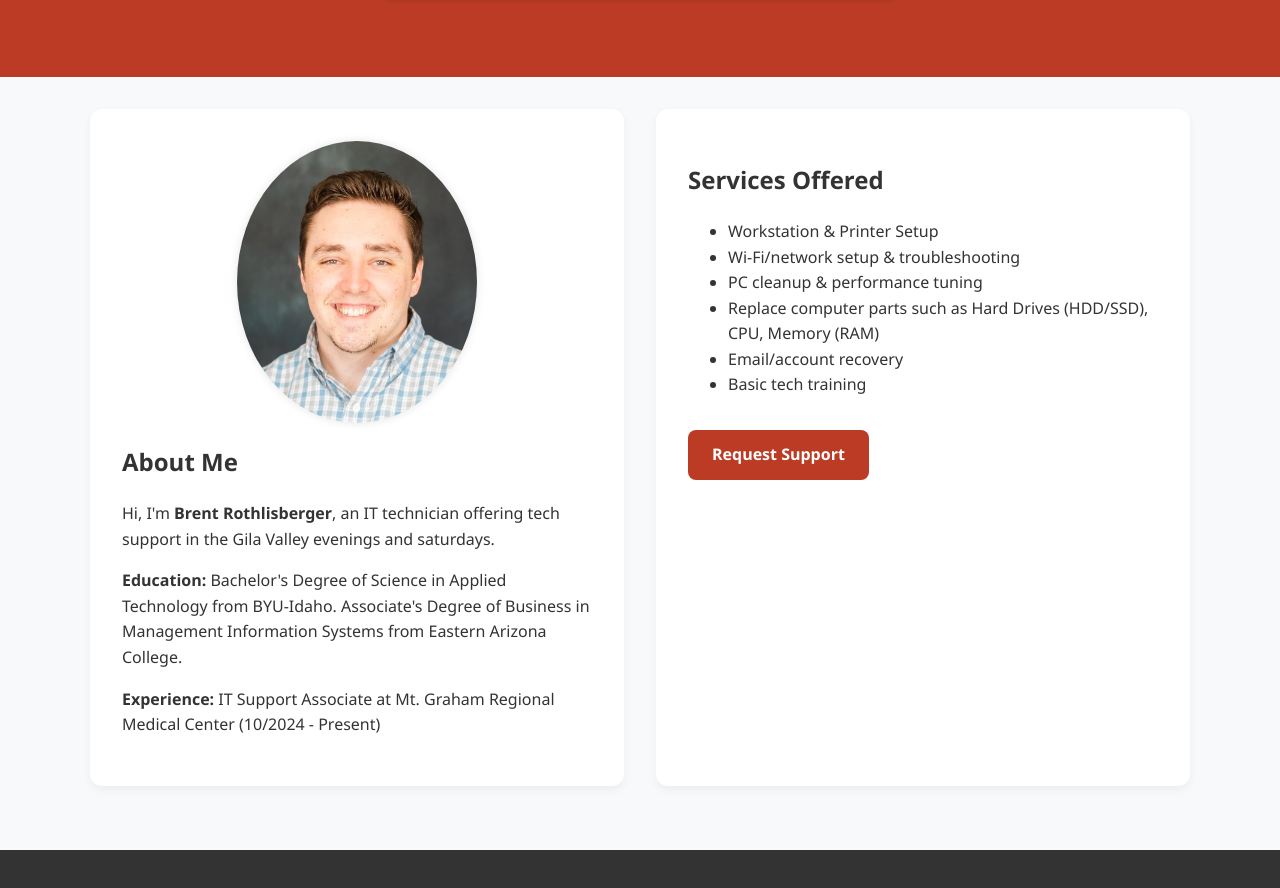
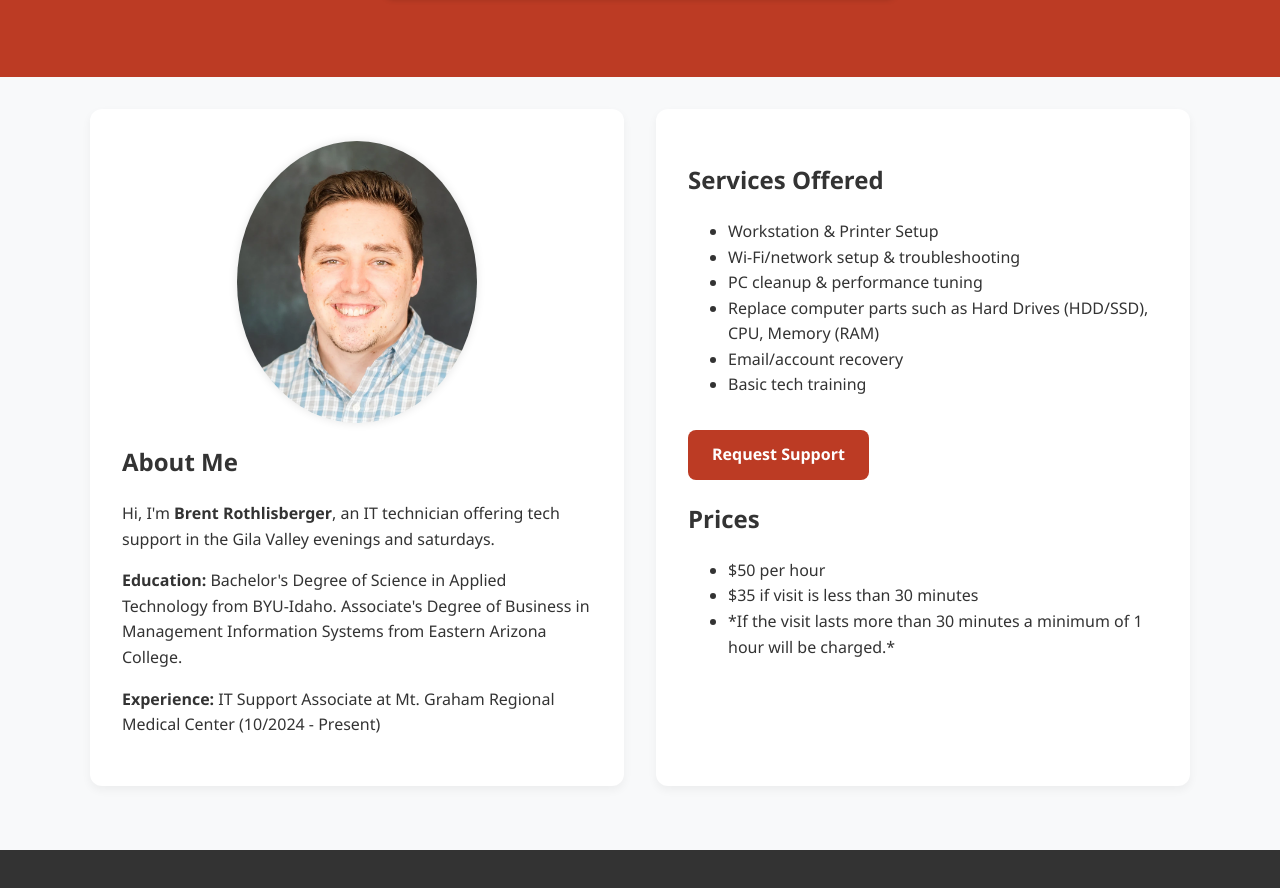
Before and after one commit to brrennnnt/redhillstech, a plain HTML site: page index.html in a window 1280 px wide. Shown: the part 198-1086 px from the top of the page. Drawn offline with Linux system fonts and the light colour scheme.

Commit message:
Update index.html
prices added

```diff
--- a/index.html
+++ b/index.html
@@ -35,6 +35,12 @@
         <li>Basic tech training</li>
       </ul>
       <a href="contact.html" class="button">Request Support</a>
+      <h2>Prices</h2>
+      <ul>
+        <li>$50 per hour</li>
+        <li>$35 if visit is less than 30 minutes</li>
+        <li>*If the visit lasts more than 30 minutes a minimum of 1 hour will be charged.*</li>
+      </ul>
     </section>
   </main>
 
```
